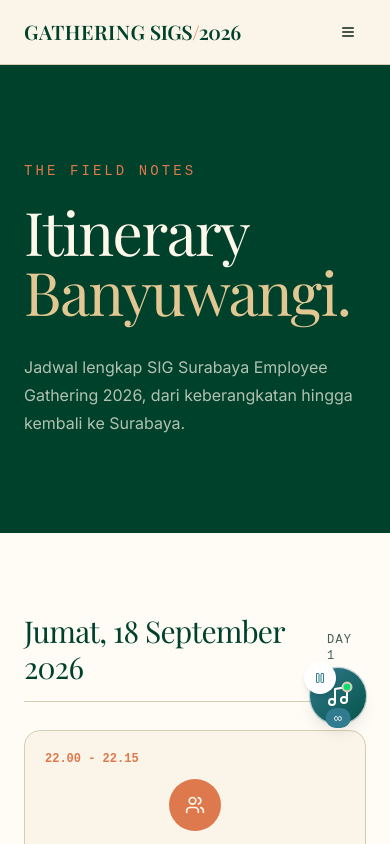
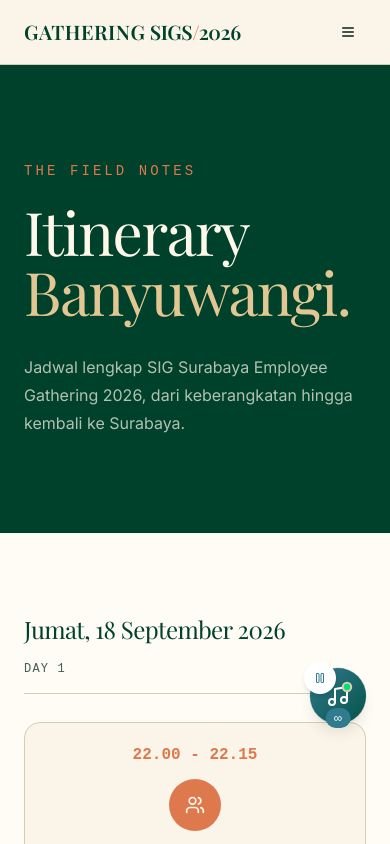
Before and after one commit to mirzaq19/sigs-gathering, a Next.js app: page /schedule in a window 390 px wide. Shown: the top 844 px of the page. Built offline with nearby package versions, Linux system fonts and the light colour scheme; a web font is replaced by a local one.

Commit message:
style: responsive layout improvements and font size adjustments for schedule items

```diff
--- a/app/schedule/page.tsx
+++ b/app/schedule/page.tsx
@@ -31,8 +31,8 @@
         <div className="mx-auto max-w-4xl">
           {Object.entries(grouped).map(([day, items], dayIndex) => (
             <div key={day} className="mb-16">
-              <div className="mb-7 flex items-baseline justify-between border-b border-border pb-4">
-                <h2 className="display-serif text-3xl text-primary sm:text-4xl">
+              <div className="mb-7 flex flex-col md:flex-row gap-4 items-baseline justify-between border-b border-border pb-4">
+                <h2 className="display-serif text-2xl text-primary sm:text-4xl">
                   {day}
                 </h2>
                 <span className="font-mono text-xs uppercase tracking-widest text-muted-foreground">
@@ -47,9 +47,9 @@
                     whileInView={{ opacity: 1, x: 0 }}
                     viewport={{ once: true }}
                     transition={{ delay: index * 0.03 }}
-                    className="grid gap-3 rounded-xl border border-border bg-background p-5 md:grid-cols-[6rem_1fr_auto] md:items-center"
+                    className="grid gap-3 rounded-xl border border-border bg-background p-5 md:grid-cols-[7rem_1fr_auto] md:items-center"
                   >
-                    <div className="font-mono text-xs font-semibold text-accent">
+                    <div className="font-mono text-center md:text-left md:text-sm font-semibold text-accent">
                       {item.time}
                     </div>
                     <div className="flex flex-col md:flex-row gap-2 md:gap-4 items-center">
```
